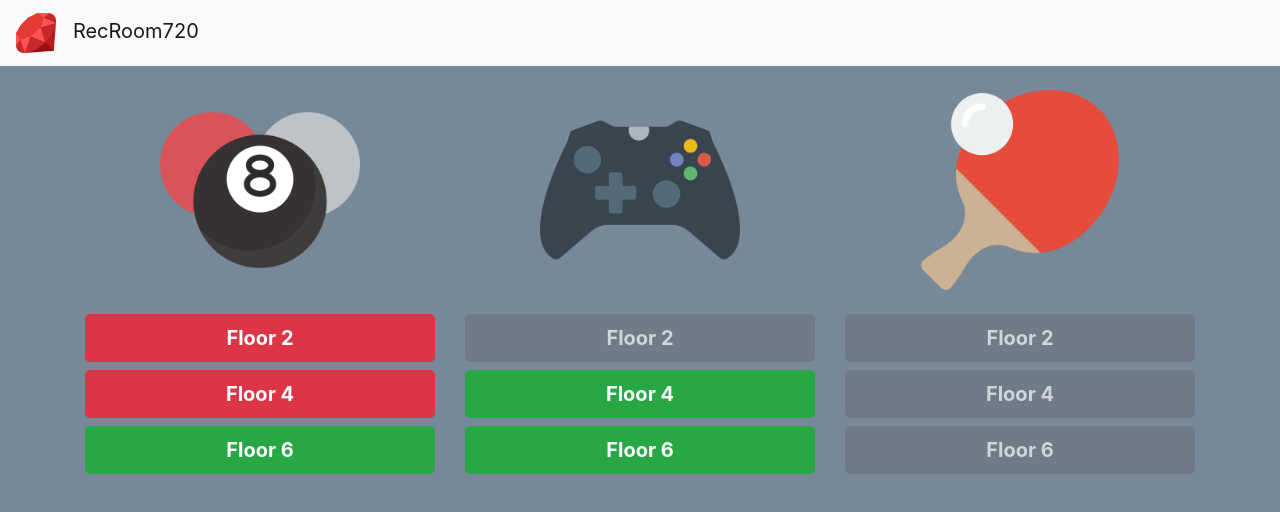
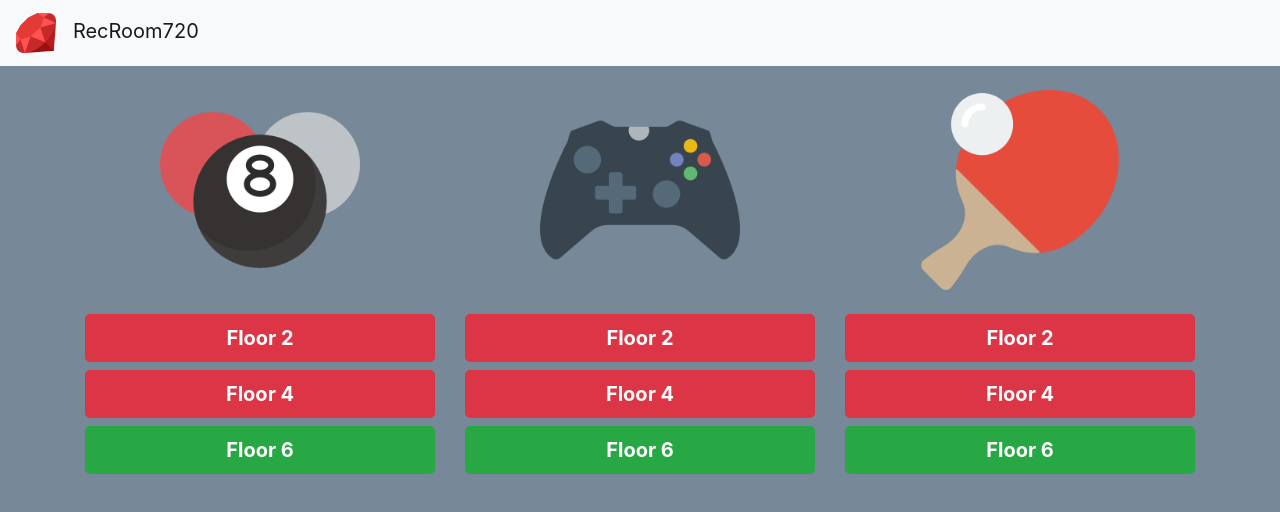
Before and after one commit to damiandiaz212/RecRoom720, a plain HTML site: page src/index.html in a window 1280 px wide. Drawn offline with nearby package versions, Linux system fonts and the light colour scheme; files whose address does not match are found by name.

Commit message:
changes to buttons

```diff
--- a/src/index.html
+++ b/src/index.html
@@ -19,53 +19,7 @@
 
   </head>
   <body style="background-color: lightslategrey; color: white">
-
-    <!-- Image and text -->
-<nav class="navbar navbar-light bg-light">
-        <a class="navbar-brand" href="#">
-                <img src="/Users/damian/Desktop/hackathon2019/images/ruby.png" style="width: 40px">&nbsp;&nbsp;
-          RecRoom720
-        </a>
-      </nav>
-
-    </br>
-
-    <div class="container">
-      <div class="row" >
-        <div class="col-sm-4" style="align-content: center; padding-left: 90px">
-          <img src="/Users/damian/Desktop/hackathon2019/images/billiard.png" style="width: 200px"/>
-        </div>
-        <div class="col-sm-4" style="align-content: center; padding-left: 90px">
-          <img
-            src="/Users/damian/Desktop/hackathon2019/images/game-controller.png" style="width: 200px"
-          />
-        </div>
-        <div class="col-sm-4" style="align-content: center; padding-left: 90px">
-          <img src="/Users/damian/Desktop/hackathon2019/images/ping-pong.png" style="width: 200px"/>
-        </div>
-      </div>
-    </br>
-      <div class="row">
-        <div class="col-sm-4" style="align-content: center; text-align: center">
-                <a href="#" class="btn btn-lg btn-danger btn-block"><strong>Floor 2</strong></a>
-                <a href="#" class="btn btn-lg btn-danger btn-block"><strong>Floor 4</strong></a>
-                <a href="#" class="btn btn-lg btn-success btn-block"><strong>Floor 6</strong></a>
-        </div>
-        <div class="col-sm-4" style="align-content: center; text-align: center">
-                <a href="#" class="btn btn-lg btn-secondary btn-block disabled"><strong>Floor 2</strong></a>
-                <a href="#" class="btn btn-lg btn-success btn-block"><strong>Floor 4</strong></a>
-                <a href="#" class="btn btn-lg btn-success btn-block"><strong>Floor 6</strong></a>
-        </div>
-        <div class="col-sm-4" style="align-content: center; text-align: center">
-                <a href="#" class="btn btn-lg btn-secondary btn-block disabled"><strong>Floor 2</strong></a>
-                <a href="#" class="btn btn-lg btn-secondary btn-block disabled"><strong>Floor 4</strong></a>
-                <a href="#" class="btn btn-lg btn-secondary btn-block disabled"><strong>Floor 6</strong></a>
-      </div>
-    </div>
-
-    <!-- Optional JavaScript -->
-    <!-- jQuery first, then Popper.js, then Bootstrap JS -->
-    <script
+      <script
       src="https://code.jquery.com/jquery-3.3.1.slim.min.js"
       integrity="sha384-q8i/X+965DzO0rT7abK41JStQIAqVgRVzpbzo5smXKp4YfRvH+8abtTE1Pi6jizo"
       crossorigin="anonymous"
@@ -80,5 +34,57 @@
       integrity="sha384-JjSmVgyd0p3pXB1rRibZUAYoIIy6OrQ6VrjIEaFf/nJGzIxFDsf4x0xIM+B07jRM"
       crossorigin="anonymous"
     ></script>
+    <!-- Image and text -->
+    <nav class="navbar navbar-light bg-light">
+        <a class="navbar-brand" href="#">
+                <img src="https://github.com/damiandiaz212/RecRoom720/blob/master/images/ruby.png?raw=true" style="width: 40px">&nbsp;&nbsp;
+          RecRoom720
+        </a>
+      </nav>
+
+    </br>
+
+    <div class="container">
+      <div class="row" >
+        <div class="col-sm-4" style="align-content: center; padding-left: 90px">
+          <img src="https://github.com/damiandiaz212/RecRoom720/blob/master/images/billiard.png?raw=true" style="width: 200px"/>
+        </div>
+        <div class="col-sm-4" style="align-content: center; padding-left: 90px">
+          <img
+            src="https://github.com/damiandiaz212/RecRoom720/blob/master/images/game-controller.png?raw=true" style="width: 200px"
+          />
+        </div>
+        <div class="col-sm-4" style="align-content: center; padding-left: 90px">
+          <img src="https://github.com/damiandiaz212/RecRoom720/blob/master/images/ping-pong.png?raw=true" style="width: 200px"/>
+        </div>
+      </div>
+    </br>
+      <div class="row">
+        <div class="col-sm-4" style="align-content: center; text-align: center">
+                <button class="btn btn-lg btn-danger btn-block"><strong>Floor 2</strong></button>
+                <button class="btn btn-lg btn-danger btn-block"><strong>Floor 4</strong></button>
+                <button class="btn btn-lg btn-success btn-block"><strong>Floor 6</strong></button>
+        </div>
+        <div class="col-sm-4" style="align-content: center; text-align: center">
+                <button class="btn btn-lg btn-danger btn-block"><strong>Floor 2</strong></button>
+                <button class="btn btn-lg btn-danger btn-block"><strong>Floor 4</strong></button>
+                <button class="btn btn-lg btn-success btn-block"><strong>Floor 6</strong></button>
+        </div>
+        <div class="col-sm-4" style="align-content: center; text-align: center">
+            <button class="btn btn-lg btn-danger btn-block"><strong>Floor 2</strong></button>
+            <button class="btn btn-lg btn-danger btn-block"><strong>Floor 4</strong></button>
+            <button class="btn btn-lg btn-success btn-block"><strong>Floor 6</strong></button>
+      </div>
+    </div>
+    <script>
+      $(document).ready(function(){
+        $("button").click(function(){
+          $(this).toggleClass("btn-danger");
+          $(this).toggleClass("btn-success");
+        });
+      });
+    </script>
+    <!-- Optional JavaScript -->
+    <!-- jQuery first, then Popper.js, then Bootstrap JS -->
   </body>
 </html>
```
Also changed, not shown: 2 other files.
